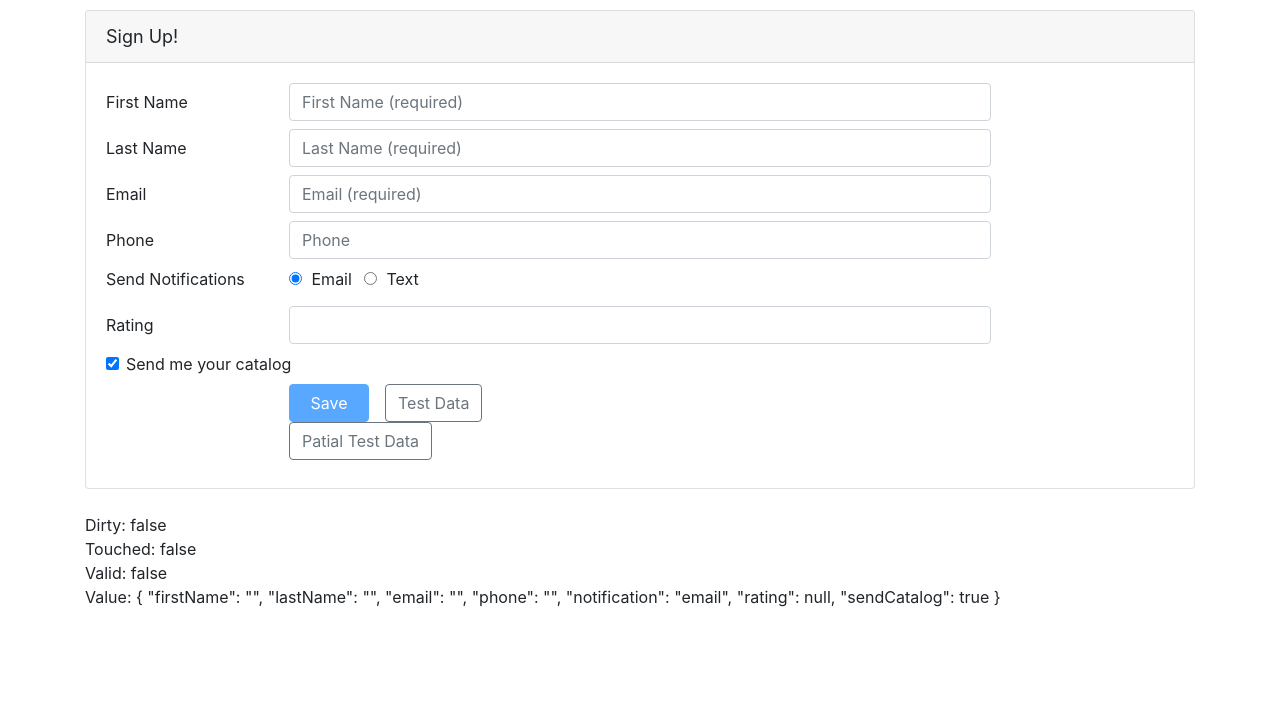
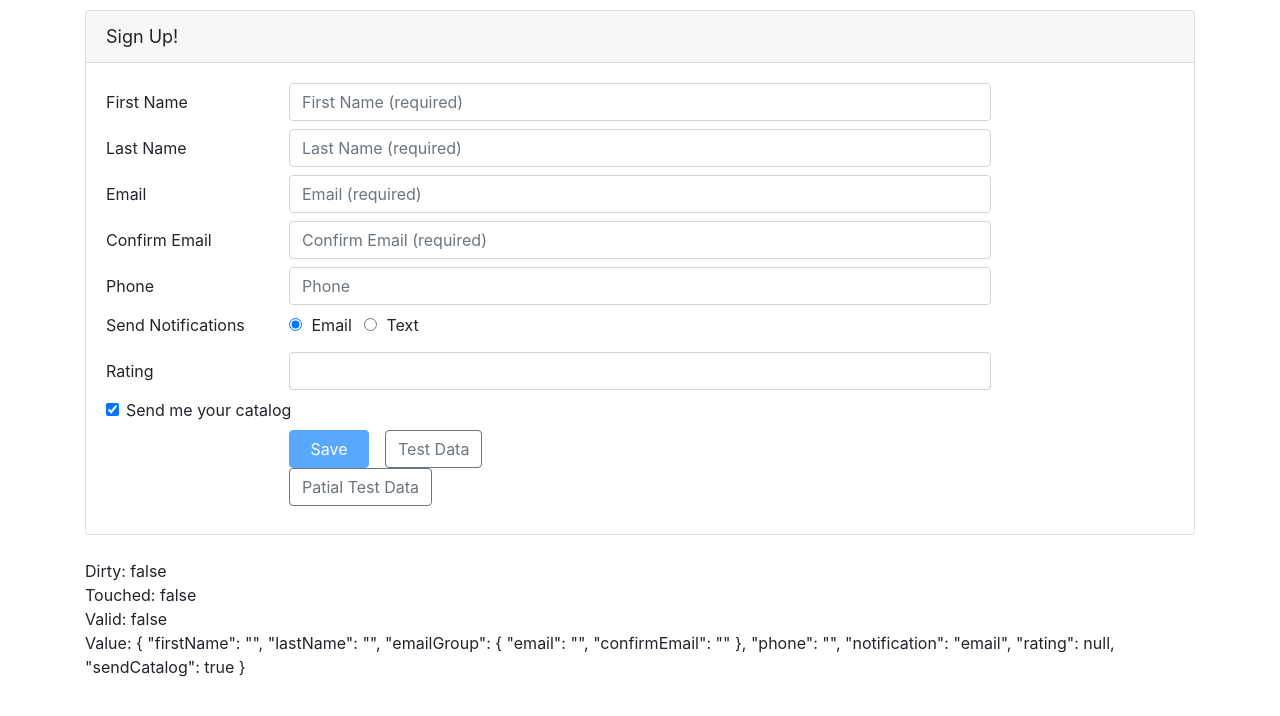
Before and after one commit to fasidOnGit/angular-complete, an Angular app in the folder forms/: page / in a window 1280 px wide. Shown: the top 716 px of the page. Built offline with nearby package versions, Linux system fonts and the light colour scheme.

Commit message:
NEsted form-group with custom validators

```diff
--- /dev/null
+++ b/forms/src/app/customers/custom-validators.ts
@@ -0,0 +1,23 @@
+import {AbstractControl, ValidatorFn} from '@angular/forms';
+
+export function ratingRange(min: number, max: number): ValidatorFn {
+  return (c: AbstractControl): { [key: string]: boolean } | null => {
+    if (c.value !== null && (isNaN(c.value) || c.value < min || c.value > max)) {
+      return {range: true};
+    }
+    return null;
+  };
+}
+
+export function emailMatcher(c: AbstractControl): { [key: string]: boolean } | null {
+  const emailControl = c.get('email');
+  const confirmControl = c.get('confirmEmail');
+
+  if (emailControl.pristine || confirmControl.pristine) {
+    return null;
+  }
+  if (emailControl.value === confirmControl.value) {
+    return null;
+  }
+  return {match: true};
+}
--- a/forms/src/app/customers/customer.component.html
+++ b/forms/src/app/customers/customer.component.html
@@ -50,6 +50,7 @@
         </div>
       </div>
 
+      <div formGroupName="emailGroup">
         <div class="form-group row mb-2">
           <label class="col-md-2 col-form-label"
                  for="emailId">Email</label>
@@ -59,15 +60,42 @@
                    type="email"
                    placeholder="Email (required)"
                    formControlName="email"
-                 [ngClass]="{'is-invalid': (customerForm.get('email').touched || customerForm.get('email').dirty) && !customerForm.get('email').valid }" />
+                   [ngClass]="{'is-invalid': customerForm.get('emailGroup').errors ||
+                                             ((customerForm.get('emailGroup.email').touched ||
+                                             customerForm.get('emailGroup.email').dirty) &&
+                                             !customerForm.get('emailGroup.email').valid) }" />
             <span class="invalid-feedback">
-            <span *ngIf="customerForm.get('email').errors?.required">
+            <span *ngIf="customerForm.get('emailGroup.email').errors?.required">
               Please enter your email address.
             </span>
-            <span *ngIf="customerForm.get('email').errors?.email">
+            <span *ngIf="customerForm.get('emailGroup.email').errors?.email">
               Please enter a valid email address.
             </span>
+            <span *ngIf="customerForm.get('emailGroup').errors?.match">
+              Email address should match
             </span>
+          </span>
+          </div>
+        </div>
+
+        <div class="form-group row mb-2">
+          <label for="confirmEmailId" class="col-md-2 col-form-label">Confirm Email</label>
+          <div class="col-md-8">
+            <input [ngClass]="{'is-invalid': customerForm.get('emailGroup').errors ||
+                                             ((customerForm.get('emailGroup.confirmEmail').touched ||
+                                             customerForm.get('emailGroup.confirmEmail').dirty) &&
+                                             !customerForm.get('emailGroup.confirmEmail').valid) }"
+                   class="form-control"
+                   formControlName="confirmEmail"
+                   id="confirmEmailId"
+                   placeholder="Confirm Email (required)"
+                   type="email" />
+            <span class="invalid-feedback">
+            <span *ngIf="customerForm.get('emailGroup.confirmEmail').errors?.required">
+              Please Confirm email address.
+            </span>
+          </span>
+          </div>
         </div>
       </div>
 
--- a/forms/src/app/customers/customer.component.ts
+++ b/forms/src/app/customers/customer.component.ts
@@ -1,15 +1,8 @@
-import { Component, OnInit } from '@angular/core';
-import { Customer } from './customer';
-import {AbstractControl, FormBuilder, FormGroup, ValidatorFn, Validators} from '@angular/forms';
+import {Component, OnInit} from '@angular/core';
+import {Customer} from './customer';
+import {FormBuilder, FormGroup, Validators} from '@angular/forms';
+import {emailMatcher, ratingRange} from './custom-validators';
 
-function ratingRange(min: number, max: number): ValidatorFn {
-  return (c: AbstractControl): { [key: string]: boolean } | null => {
-    if (c.value !== null && (isNaN(c.value) || c.value < min || c.value > max)) {
-      return {range: true};
-    }
-    return null;
-  };
-}
 @Component({
   selector: 'app-customer',
   templateUrl: './customer.component.html',
@@ -33,7 +26,10 @@
     this.customerForm = this.fb.group({
       firstName: ['', [Validators.required,  Validators.minLength(3)]],
       lastName: [{value: '', disabled: false}, [Validators.required, Validators.maxLength(50)]],
-      email: ['', [Validators.required, Validators.email]],
+      emailGroup: this.fb.group({
+        email: ['', [Validators.required, Validators.email]],
+        confirmEmail: ['', Validators.required]
+      }, {validators: emailMatcher}),
       phone: '',
       notification: 'email',
       rating: [null, ratingRange(1, 5)],
```
Lines whose indentation alone changed are shown as unchanged.
